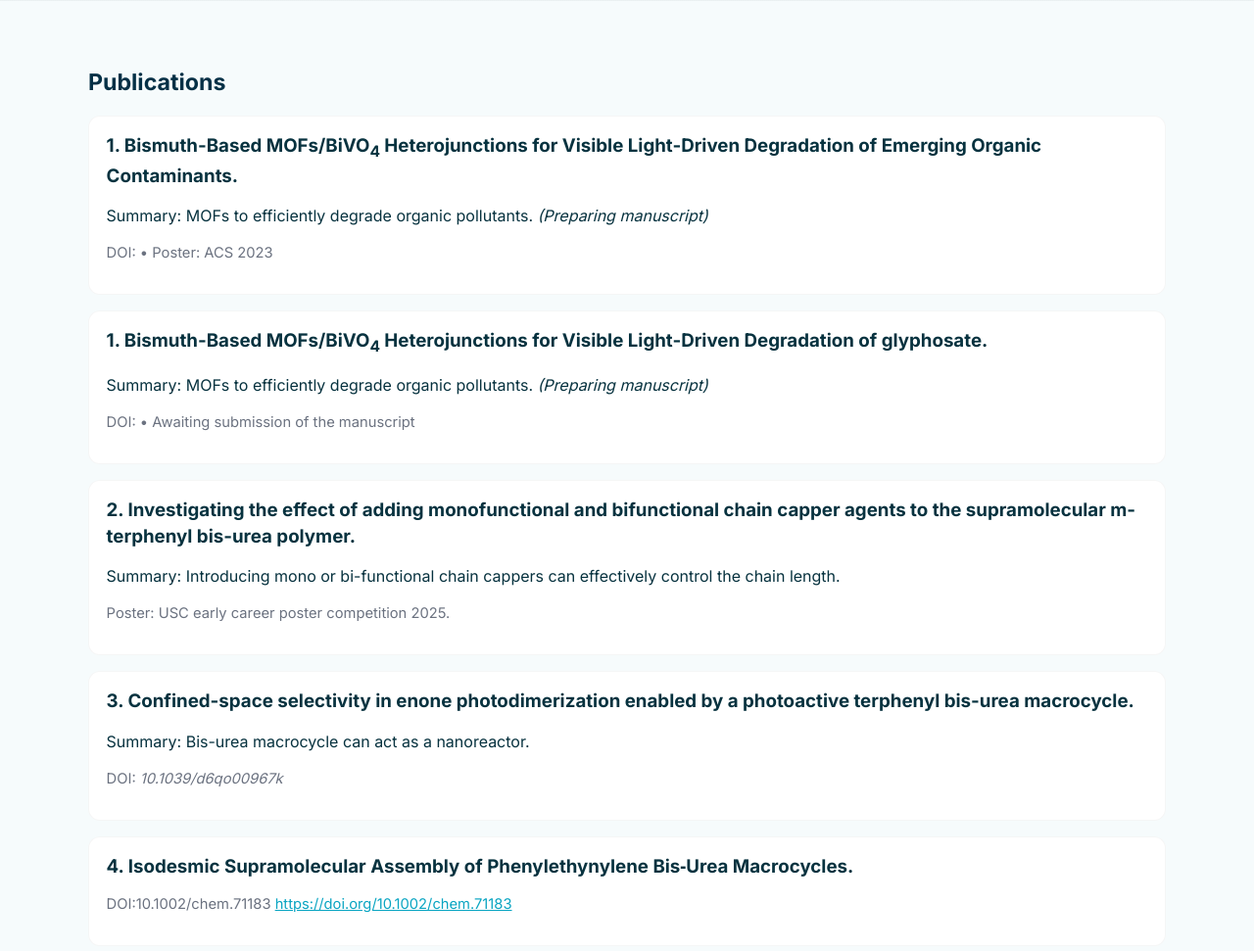
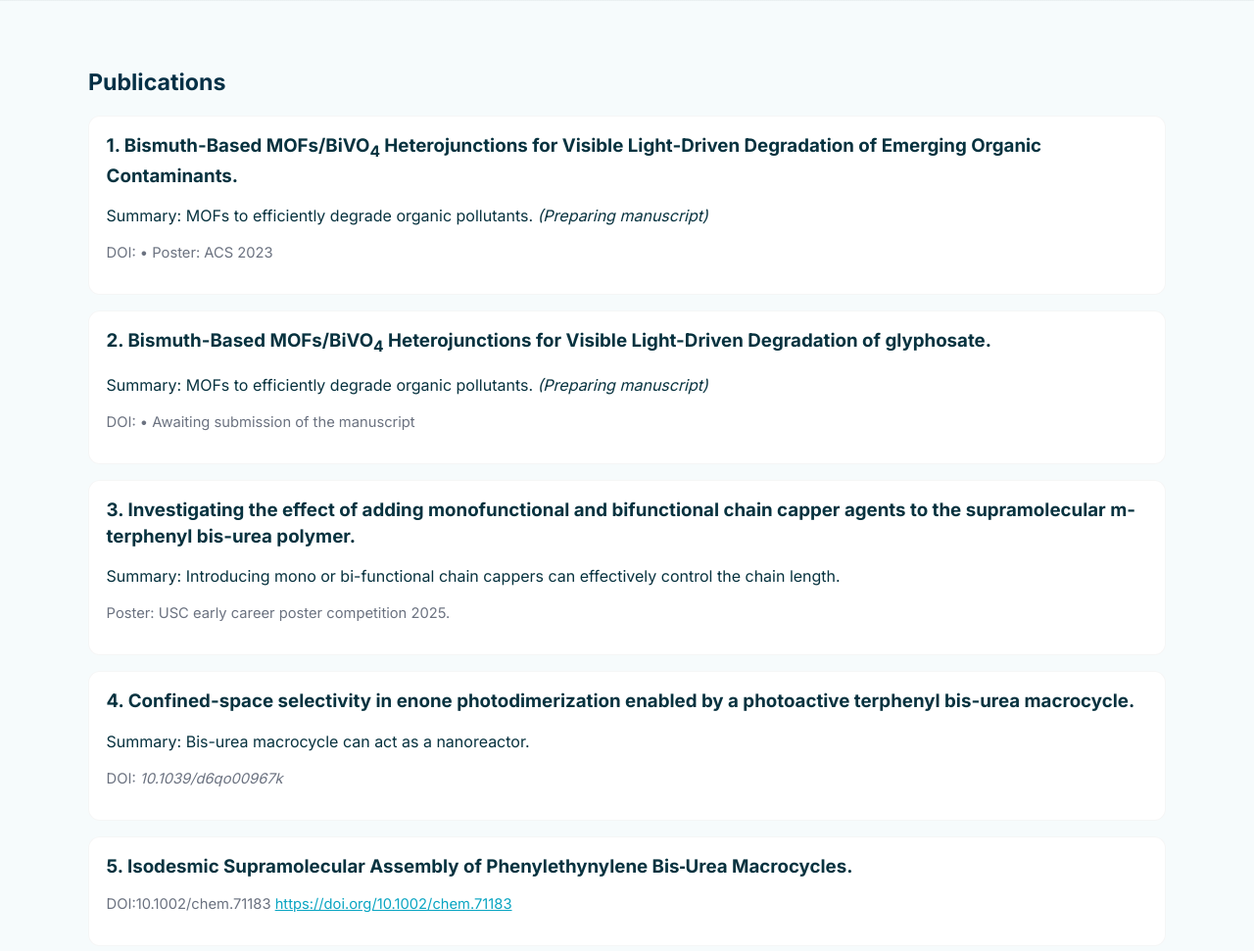
Before and after one commit to kzubaer/kzubaer.github.io, a plain HTML site: page publications.html in a window 1280 px wide. Shown: the part 75-1046 px from the top of the page at 98% size. Drawn offline with nearby package versions, Linux system fonts and the light colour scheme.

Commit message:
Update publications.html

```diff
--- a/publications.html
+++ b/publications.html
@@ -42,23 +42,23 @@
         </article>
 
         <article class="project" data-aos="fade-up" data-aos-delay="50">
-          <h3>1. Bismuth-Based MOFs/BiVO<sub>4</sub> Heterojunctions for Visible Light-Driven Degradation of glyphosate.</h3>
+          <h3>2. Bismuth-Based MOFs/BiVO<sub>4</sub> Heterojunctions for Visible Light-Driven Degradation of glyphosate.</h3>
           <p>Summary: MOFs to efficiently degrade organic pollutants. <em>(Preparing manuscript)</em></p>
           <p class="project-meta">DOI: <a href="#"></a> • Awaiting submission of the manuscript</p>
         </article>
 
         <article class="project" data-aos="fade-up" data-aos-delay="120">
-          <h3>2. Investigating the effect of adding monofunctional and bifunctional chain capper agents to the supramolecular m-terphenyl bis-urea polymer.</h3>
+          <h3>3. Investigating the effect of adding monofunctional and bifunctional chain capper agents to the supramolecular m-terphenyl bis-urea polymer.</h3>
           <p>Summary: Introducing mono or bi-functional chain cappers can effectively control the chain length.</p>
           <p class="project-meta">Poster: USC early career poster competition 2025.</p>
         </article>
         <article class="project" data-aos="fade-up" data-aos-delay="50">
-          <h3>3. Confined-space selectivity in enone photodimerization enabled by a photoactive terphenyl bis-urea macrocycle.</h3>
+          <h3>4. Confined-space selectivity in enone photodimerization enabled by a photoactive terphenyl bis-urea macrocycle.</h3>
           <p>Summary: Bis-urea macrocycle can act as a nanoreactor. </p>
          <p class="project-meta">DOI: <em>10.1039/d6qo00967k</em><a href="https://doi.org/10.1039/d6qo00967k"></a></p>
         </article>
          <article class="project" data-aos="fade-up" data-aos-delay="50">
-          <h3>4. Isodesmic Supramolecular Assembly of Phenylethynylene Bis‐Urea Macrocycles.</h3>
+          <h3>5. Isodesmic Supramolecular Assembly of Phenylethynylene Bis‐Urea Macrocycles.</h3>
           <p class="project-meta">DOI:10.1002/chem.71183  <a href="https://doi.org/10.1002/chem.71183">https://doi.org/10.1002/chem.71183</a></p>
         </article>
       </div>
```
